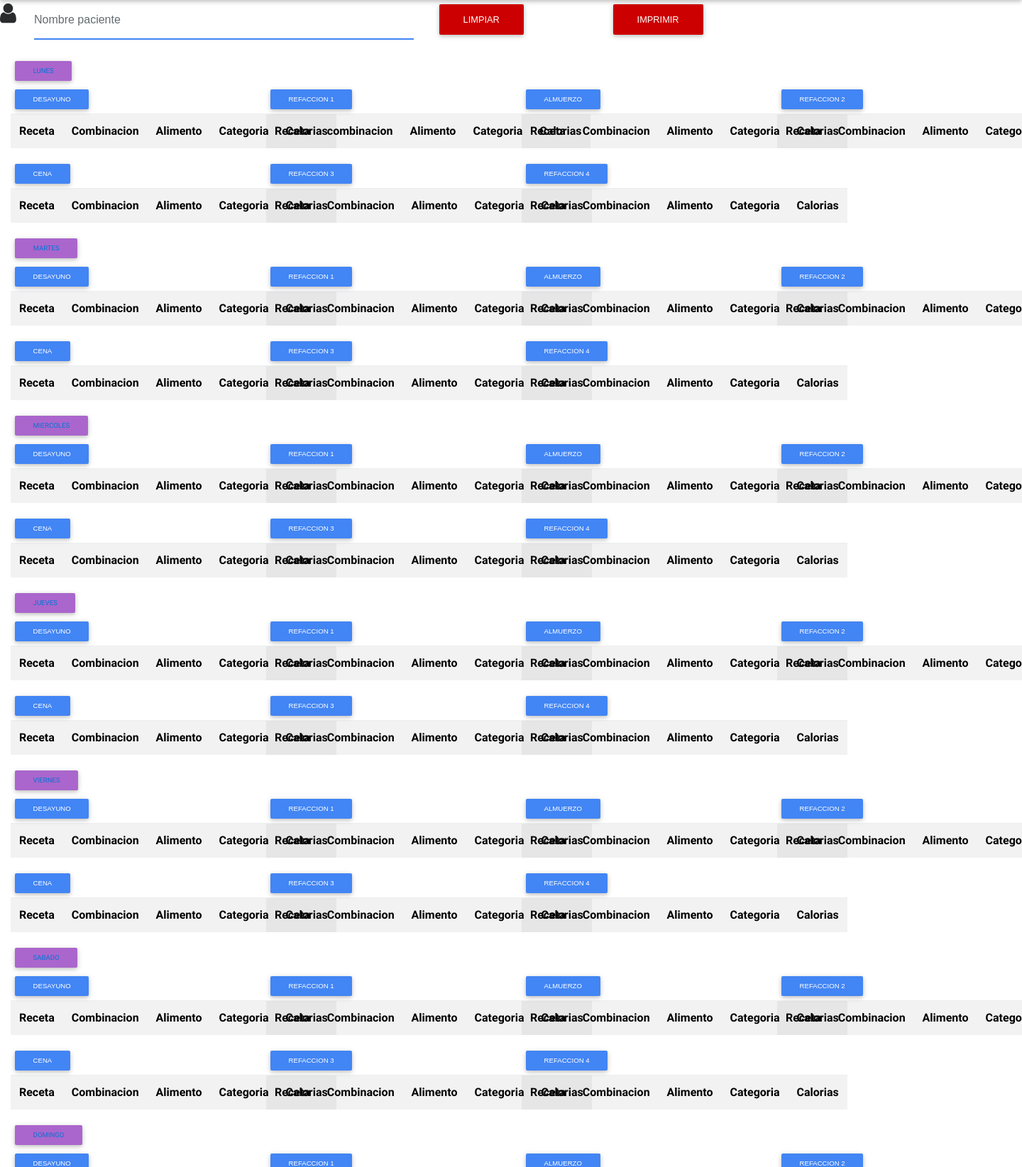
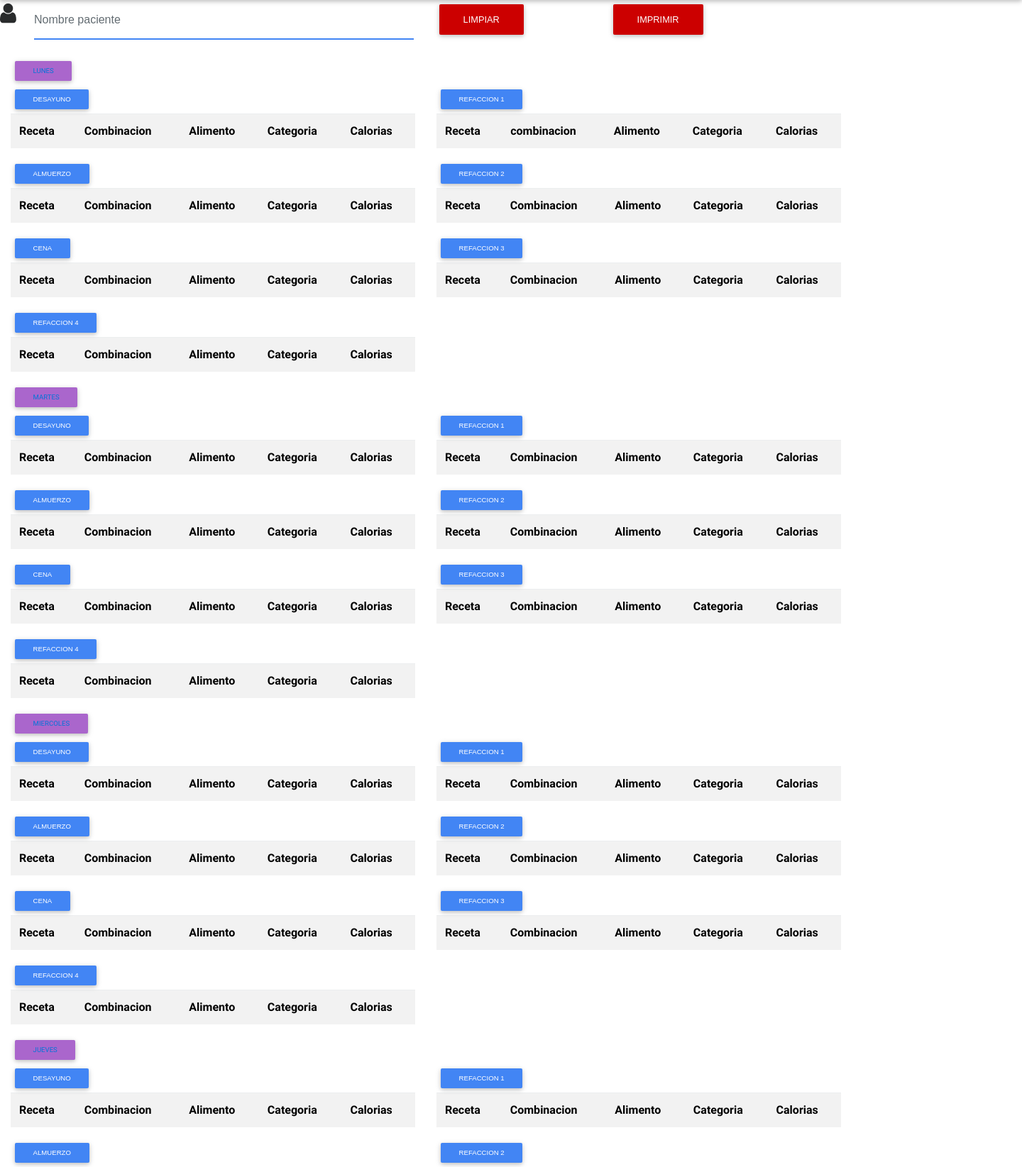
Before and after one commit to toyogua/dieta, a CodeIgniter app: page /dieta/admin/ in a window 1440 px wide; the page is wider, and only the part inside the window is pictured. Shown: the part 56-1701 px from the top of that part at 71% size. Run offline with CodeIgniter, Linux system fonts and the light colour scheme; lists and menus that the app fills with data are empty; some libraries are stand-ins or nearby versions.

Commit message:
Modificacion ancho de tablas de reportes

```diff
--- a/application/views/admin/reportes_pacientes.php
+++ b/application/views/admin/reportes_pacientes.php
@@ -30,8 +30,8 @@
 
             <div class="btn btn-secondary btn-sm"><a class="dias" data-linkdia="lunes" href="">Lunes</a></div>
             <div class="row">
-                <div class="col-md-3">
-                    <button class="platosreporte btn btn-primary btn-sm" data-dia="lunes" data-idplato="1">Desayuno</button>
+                <div class="col-md-5">
+                    <button class="platosreporte btn btn-primary btn-sm " data-dia="lunes" data-idplato="1">Desayuno</button>
                         <div>
                         <table id="lunes1" class="tabladesayuno table table-striped ">
                             <tr>
@@ -46,7 +46,7 @@
                         </div>
 
                 </div>
-                <div class="col-md-3">
+                <div class="col-md-5">
                     <button class="platosreporte btn btn-primary btn-sm" data-dia="lunes" data-idplato="2">Refaccion 1</button>
 
                         <table id="lunes2"class="tablarefaccion1 table table-striped ">
@@ -61,7 +61,7 @@
                         </table>
 
                 </div>
-                <div class="col-md-3">
+                <div class="col-md-5">
                     <button class="platosreporte btn btn-primary btn-sm" data-dia="lunes" data-idplato="3">Almuerzo</button>
                         <table id="lunes3" class="tablaalmuerzo table table-striped ">
                             <tr>
@@ -77,7 +77,7 @@
 
                 </div>
 
-                <div class="col-md-3">
+                <div class="col-md-5">
                     <button class="platosreporte btn btn-primary btn-sm" data-dia="lunes" data-idplato="4">Refaccion 2</button>
 
                         <table id="lunes4" class="tablarefaccion2 table table-striped table table-hover">
@@ -99,7 +99,7 @@
 
             <div class="row">
 
-               <div class="col-md-3">
+               <div class="col-md-5">
 
                      <button class="platosreporte btn btn-primary btn-sm" data-dia="lunes" data-idplato="5">Cena</button>
 
@@ -117,7 +117,7 @@
 
                 </div>
 
-                <div class="col-md-3">
+                <div class="col-md-5">
 
                      <button class="platosreporte btn btn-primary btn-sm" data-dia="lunes" data-idplato="6">Refaccion 3</button>
 
@@ -135,7 +135,7 @@
 
                 </div>
 
-                <div class="col-md-3">
+                <div class="col-md-5">
 
                      <button class="platosreporte btn btn-primary btn-sm" data-dia="lunes" data-idplato="7">Refaccion 4</button>
 
@@ -161,7 +161,7 @@
 
         <div class="btn btn-secondary btn-sm"><a class="dias" data-linkdia="martes" href="">Martes</a></div>
         <div class="row">
-            <div class="col-md-3">
+            <div class="col-md-5">
                 <button class="platosreporte btn btn-primary btn-sm" data-dia="martes" data-idplato="1">Desayuno</button>
                 <div>
                     <table id="martes1" class="tabladesayuno table table-striped ">
@@ -177,7 +177,7 @@
                 </div>
 
             </div>
-            <div class="col-md-3">
+            <div class="col-md-5">
                 <button class="platosreporte btn btn-primary btn-sm" data-dia="martes" data-idplato="2">Refaccion 1</button>
 
                 <table id="martes2"class="tablarefaccion1 table table-striped ">
@@ -192,7 +192,7 @@
                 </table>
 
             </div>
-            <div class="col-md-3">
+            <div class="col-md-5">
                 <button class="platosreporte btn btn-primary btn-sm" data-dia="martes" data-idplato="3">Almuerzo</button>
                 <table id="martes3" class="tablaalmuerzo table table-striped ">
                     <tr>
@@ -208,7 +208,7 @@
 
             </div>
 
-            <div class="col-md-3">
+            <div class="col-md-5">
                 <button class="platosreporte btn btn-primary btn-sm" data-dia="martes" data-idplato="4">Refaccion 2</button>
 
                 <table id="martes4" class="tablarefaccion2 table table-striped table table-hover">
@@ -230,7 +230,7 @@
 
         <div class="row">
 
-            <div class="col-md-3">
+            <div class="col-md-5">
 
                 <button class="platosreporte btn btn-primary btn-sm" data-dia="martes" data-idplato="5">Cena</button>
 
@@ -248,7 +248,7 @@
 
             </div>
 
-            <div class="col-md-3">
+            <div class="col-md-5">
 
                 <button class="platosreporte btn btn-primary btn-sm" data-dia="martes" data-idplato="6">Refaccion 3</button>
 
@@ -266,7 +266,7 @@
 
             </div>
 
-            <div class="col-md-3">
+            <div class="col-md-5">
 
                 <button class="platosreporte btn btn-primary btn-sm" data-dia="martes" data-idplato="7">Refaccion 4</button>
 
@@ -290,7 +290,7 @@
 
         <div class="btn btn-secondary btn-sm"><a class="dias" data-linkdia="miercoles" href="">Miercoles</a></div>
         <div class="row">
-            <div class="col-md-3">
+            <div class="col-md-5">
                 <button class="platosreporte btn btn-primary btn-sm" data-dia="miercoles" data-idplato="1">Desayuno</button>
                 <div>
                     <table id="miercoles1" class="tabladesayuno table table-striped ">
@@ -306,7 +306,7 @@
                 </div>
 
             </div>
-            <div class="col-md-3">
+            <div class="col-md-5">
                 <button class="platosreporte btn btn-primary btn-sm" data-dia="miercoles" data-idplato="2">Refaccion 1</button>
 
                 <table id="miercoles2"class="tablarefaccion1 table table-striped ">
@@ -321,7 +321,7 @@
                 </table>
 
             </div>
-            <div class="col-md-3">
+            <div class="col-md-5">
                 <button class="platosreporte btn btn-primary btn-sm" data-dia="miercoles" data-idplato="3">Almuerzo</button>
                 <table id="miercoles3" class="tablaalmuerzo table table-striped ">
                     <tr>
@@ -337,7 +337,7 @@
 
             </div>
 
-            <div class="col-md-3">
+            <div class="col-md-5">
                 <button class="platosreporte btn btn-primary btn-sm" data-dia="miercoles" data-idplato="4">Refaccion 2</button>
 
                 <table id="miercoles4" class="tablarefaccion2 table table-striped table table-hover">
@@ -359,7 +359,7 @@
 
         <div class="row">
 
-            <div class="col-md-3">
+            <div class="col-md-5">
 
                 <button class="platosreporte btn btn-primary btn-sm" data-dia="miercoles" data-idplato="5">Cena</button>
 
@@ -377,7 +377,7 @@
 
             </div>
 
-            <div class="col-md-3">
+            <div class="col-md-5">
 
                 <button class="platosreporte btn btn-primary btn-sm" data-dia="miercoles" data-idplato="6">Refaccion 3</button>
 
@@ -395,7 +395,7 @@
 
             </div>
 
-            <div class="col-md-3">
+            <div class="col-md-5">
 
                 <button class="platosreporte btn btn-primary btn-sm" data-dia="miercoles" data-idplato="7">Refaccion 4</button>
 
@@ -418,7 +418,7 @@
 
         <div class="btn btn-secondary btn-sm"><a class="dias" data-linkdia="jueves" href="">Jueves</a></div>
         <div class="row">
-            <div class="col-md-3">
+            <div class="col-md-5">
                 <button class="platosreporte btn btn-primary btn-sm" data-dia="jueves" data-idplato="1">Desayuno</button>
                 <div>
                     <table id="jueves1" class="tabladesayuno table table-striped ">
@@ -434,7 +434,7 @@
                 </div>
 
             </div>
-            <div class="col-md-3">
+            <div class="col-md-5">
                 <button class="platosreporte btn btn-primary btn-sm" data-dia="jueves" data-idplato="2">Refaccion 1</button>
 
                 <table id="jueves2"class="tablarefaccion1 table table-striped ">
@@ -449,7 +449,7 @@
                 </table>
 
             </div>
-            <div class="col-md-3">
+            <div class="col-md-5">
                 <button class="platosreporte btn btn-primary btn-sm" data-dia="jueves" data-idplato="3">Almuerzo</button>
                 <table id="jueves3" class="tablaalmuerzo table table-striped ">
                     <tr>
@@ -465,7 +465,7 @@
 
             </div>
 
-            <div class="col-md-3">
+            <div class="col-md-5">
                 <button class="platosreporte btn btn-primary btn-sm" data-dia="jueves" data-idplato="4">Refaccion 2</button>
 
                 <table id="jueves4" class="tablarefaccion2 table table-striped table table-hover">
@@ -487,7 +487,7 @@
 
         <div class="row">
 
-            <div class="col-md-3">
+            <div class="col-md-5">
 
                 <button class="platosreporte btn btn-primary btn-sm" data-dia="jueves" data-idplato="5">Cena</button>
 
@@ -505,7 +505,7 @@
 
             </div>
 
-            <div class="col-md-3">
+            <div class="col-md-5">
 
                 <button class="platosreporte btn btn-primary btn-sm" data-dia="jueves" data-idplato="6">Refaccion 3</button>
 
@@ -523,7 +523,7 @@
 
             </div>
 
-            <div class="col-md-3">
+            <div class="col-md-5">
 
                 <button class="platosreporte btn btn-primary btn-sm" data-dia="jueves" data-idplato="7">Refaccion 4</button>
 
@@ -546,7 +546,7 @@
 
         <div class="btn btn-secondary btn-sm"><a class="dias" data-linkdia="viernes" href="">Viernes</a></div>
         <div class="row">
-            <div class="col-md-3">
+            <div class="col-md-5">
                 <button class="platosreporte btn btn-primary btn-sm" data-dia="viernes" data-idplato="1">Desayuno</button>
                 <div>
                     <table id="viernes1" class="tabladesayuno table table-striped ">
@@ -562,7 +562,7 @@
                 </div>
 
             </div>
-            <div class="col-md-3">
+            <div class="col-md-5">
                 <button class="platosreporte btn btn-primary btn-sm" data-dia="viernes" data-idplato="2">Refaccion 1</button>
 
                 <table id="viernes2"class="tablarefaccion1 table table-striped ">
@@ -577,7 +577,7 @@
                 </table>
 
             </div>
-            <div class="col-md-3">
+            <div class="col-md-5">
                 <button class="platosreporte btn btn-primary btn-sm" data-dia="viernes" data-idplato="3">Almuerzo</button>
                 <table id="viernes3" class="tablaalmuerzo table table-striped ">
                     <tr>
@@ -593,7 +593,7 @@
 
             </div>
 
-            <div class="col-md-3">
+            <div class="col-md-5">
                 <button class="platosreporte btn btn-primary btn-sm" data-dia="viernes" data-idplato="4">Refaccion 2</button>
 
                 <table id="viernes4" class="tablarefaccion2 table table-striped table table-hover">
@@ -615,7 +615,7 @@
 
         <div class="row">
 
-            <div class="col-md-3">
+            <div class="col-md-5">
 
                 <button class="platosreporte btn btn-primary btn-sm" data-dia="viernes" data-idplato="5">Cena</button>
 
@@ -633,7 +633,7 @@
 
             </div>
 
-            <div class="col-md-3">
+            <div class="col-md-5">
 
                 <button class="platosreporte btn btn-primary btn-sm" data-dia="viernes" data-idplato="6">Refaccion 3</button>
 
@@ -651,7 +651,7 @@
 
             </div>
 
-            <div class="col-md-3">
+            <div class="col-md-5">
 
                 <button class="platosreporte btn btn-primary btn-sm" data-dia="viernes" data-idplato="7">Refaccion 4</button>
 
@@ -674,7 +674,7 @@
 
         <div class="btn btn-secondary btn-sm"><a class="dias" data-linkdia="sabado" href="">Sabado</a></div>
         <div class="row">
-            <div class="col-md-3">
+            <div class="col-md-5">
                 <button class="platosreporte btn btn-primary btn-sm" data-dia="sabado" data-idplato="1">Desayuno</button>
                 <div>
                     <table id="sabado1" class="tabladesayuno table table-striped ">
@@ -690,7 +690,7 @@
                 </div>
 
             </div>
-            <div class="col-md-3">
+            <div class="col-md-5">
                 <button class="platosreporte btn btn-primary btn-sm" data-dia="sabado" data-idplato="2">Refaccion 1</button>
 
                 <table id="sabado2"class="tablarefaccion1 table table-striped ">
@@ -705,7 +705,7 @@
                 </table>
 
             </div>
-            <div class="col-md-3">
+            <div class="col-md-5">
                 <button class="platosreporte btn btn-primary btn-sm" data-dia="sabado" data-idplato="3">Almuerzo</button>
                 <table id="sabado3" class="tablaalmuerzo table table-striped ">
                     <tr>
@@ -721,7 +721,7 @@
 
             </div>
 
-            <div class="col-md-3">
+            <div class="col-md-5">
                 <button class="platosreporte btn btn-primary btn-sm" data-dia="sabado" data-idplato="4">Refaccion 2</button>
 
                 <table id="sabado4" class="tablarefaccion2 table table-striped table table-hover">
@@ -743,7 +743,7 @@
 
         <div class="row">
 
-            <div class="col-md-3">
+            <div class="col-md-5">
 
                 <button class="platosreporte btn btn-primary btn-sm" data-dia="sabado" data-idplato="5">Cena</button>
 
@@ -761,7 +761,7 @@
 
             </div>
 
-            <div class="col-md-3">
+            <div class="col-md-5">
 
                 <button class="platosreporte btn btn-primary btn-sm" data-dia="sabado" data-idplato="6">Refaccion 3</button>
 
@@ -779,7 +779,7 @@
 
             </div>
 
-            <div class="col-md-3">
+            <div class="col-md-5">
 
                 <button class="platosreporte btn btn-primary btn-sm" data-dia="sabado" data-idplato="7">Refaccion 4</button>
 
@@ -801,7 +801,7 @@
 
         <div class="btn btn-secondary btn-sm"><a class="dias" data-linkdia="domingo" href="">Domingo</a></div>
         <div class="row">
-            <div class="col-md-3">
+            <div class="col-md-5">
                 <button class="platosreporte btn btn-primary btn-sm" data-dia="domingo" data-idplato="1">Desayuno</button>
                 <div>
                     <table id="domingo1" class="tabladesayuno table table-striped ">
@@ -817,7 +817,7 @@
                 </div>
 
             </div>
-            <div class="col-md-3">
+            <div class="col-md-5">
                 <button class="platosreporte btn btn-primary btn-sm" data-dia="domingo" data-idplato="2">Refaccion 1</button>
 
                 <table id="domingo2"class="tablarefaccion1 table table-striped ">
@@ -832,7 +832,7 @@
                 </table>
 
             </div>
-            <div class="col-md-3">
+            <div class="col-md-5">
                 <button class="platosreporte btn btn-primary btn-sm" data-dia="domingo" data-idplato="3">Almuerzo</button>
                 <table id="domingo3" class="tablaalmuerzo table table-striped ">
                     <tr>
@@ -848,7 +848,7 @@
 
             </div>
 
-            <div class="col-md-3">
+            <div class="col-md-5">
                 <button class="platosreporte btn btn-primary btn-sm" data-dia="domingo" data-idplato="4">Refaccion 2</button>
 
                 <table id="domingo4" class="tablarefaccion2 table table-striped table table-hover">
@@ -870,7 +870,7 @@
 
         <div class="row">
 
-            <div class="col-md-3">
+            <div class="col-md-5">
 
                 <button class="platosreporte btn btn-primary btn-sm" data-dia="domingo" data-idplato="5">Cena</button>
 
@@ -888,7 +888,7 @@
 
             </div>
 
-            <div class="col-md-3">
+            <div class="col-md-5">
 
                 <button class="platosreporte btn btn-primary btn-sm" data-dia="domingo" data-idplato="6">Refaccion 3</button>
 
@@ -906,7 +906,7 @@
 
             </div>
 
-            <div class="col-md-3">
+            <div class="col-md-5">
 
                 <button class="platosreporte btn btn-primary btn-sm" data-dia="domingo" data-idplato="7">Refaccion 4</button>
 
--- a/assets/css/misestilos.css
+++ b/assets/css/misestilos.css
@@ -104,3 +104,7 @@ table{
   color:#000;
   text-decoration:none;
 }
+
+.ancho-columna{
+    width: 80%;
+}
```
